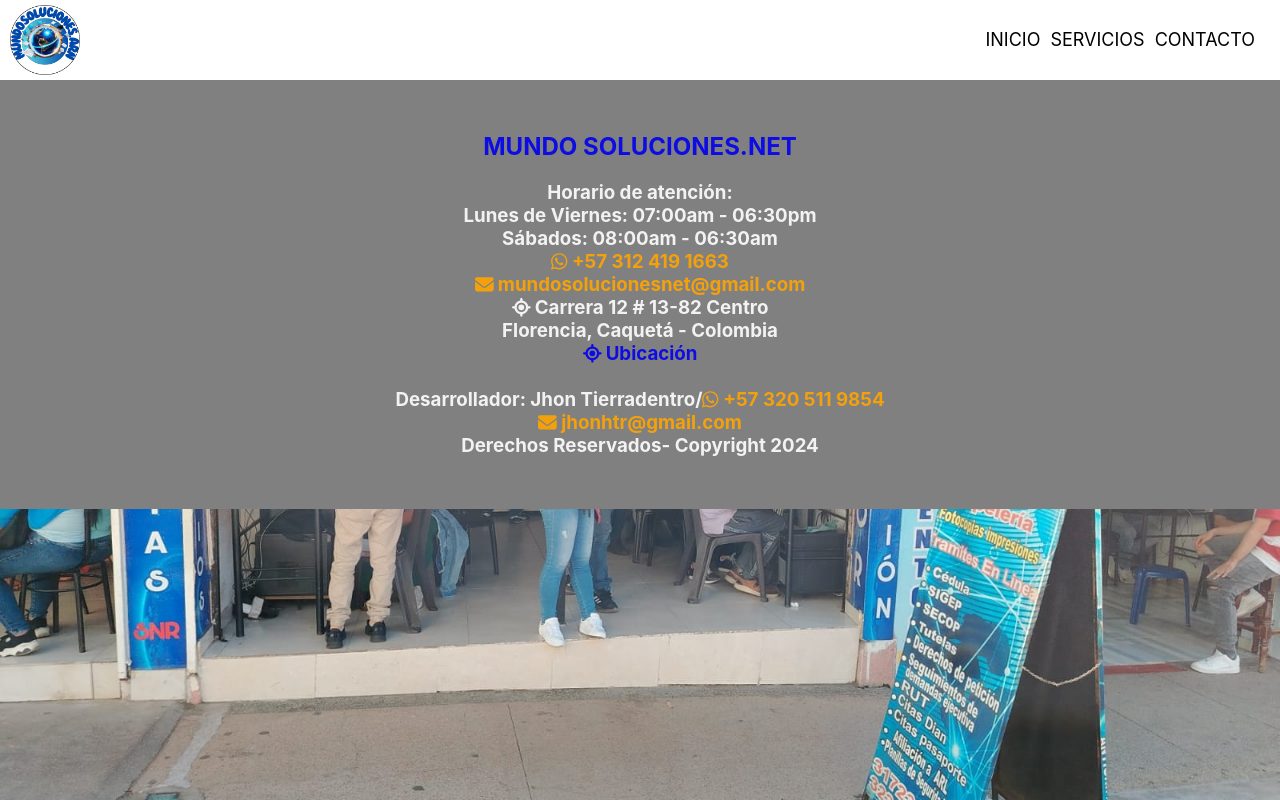
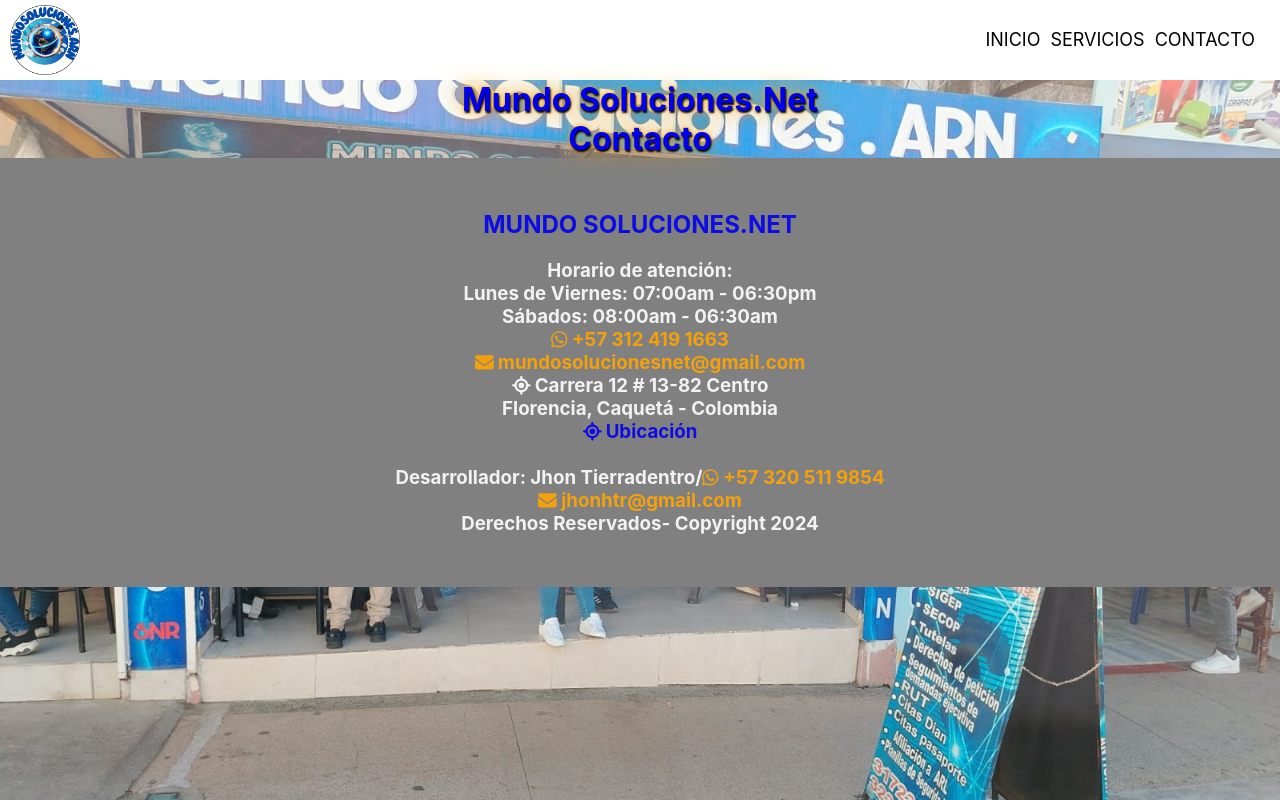
Before and after one commit to jhonhtr/proyecto3, a React (Create React App) app: page /Contacto in a window 1280 px wide. Built offline with nearby package versions, Linux system fonts and the light colour scheme.

Commit message:
Update Contacto.js

```diff
--- a/src/contac/Contacto.js
+++ b/src/contac/Contacto.js
@@ -35,6 +35,13 @@ const Contacto = () => {
                     <li><a href="">Contacto</a></li>
                 </ul>
             </nav>
+
+            <div className='inicio1'>
+                    <div className="texto-inicio">
+                        <h1><a className='imagen1' target="_blank" rel="noopener noreferrer"
+                        href="https://mundosolucionesnet.vercel.app/">Mundo Soluciones.Net<br/> Contacto</a></h1>
+                    </div>
+            </div>
 
             <footer>
                 <div>
```
